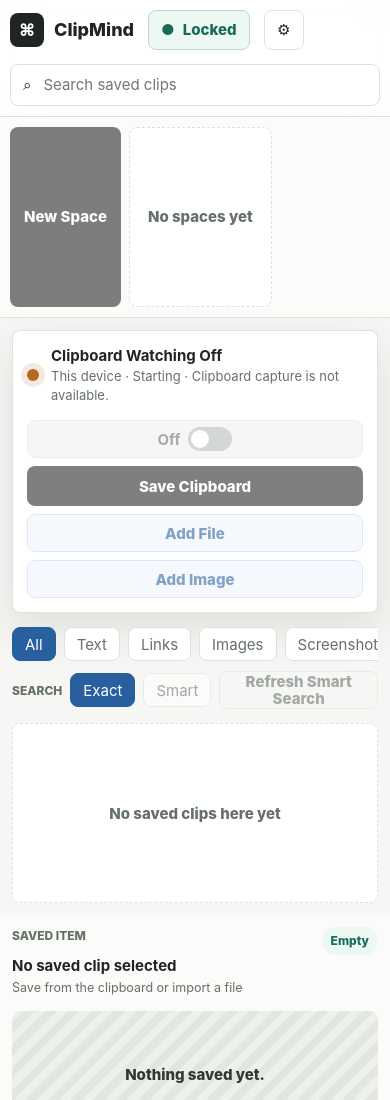
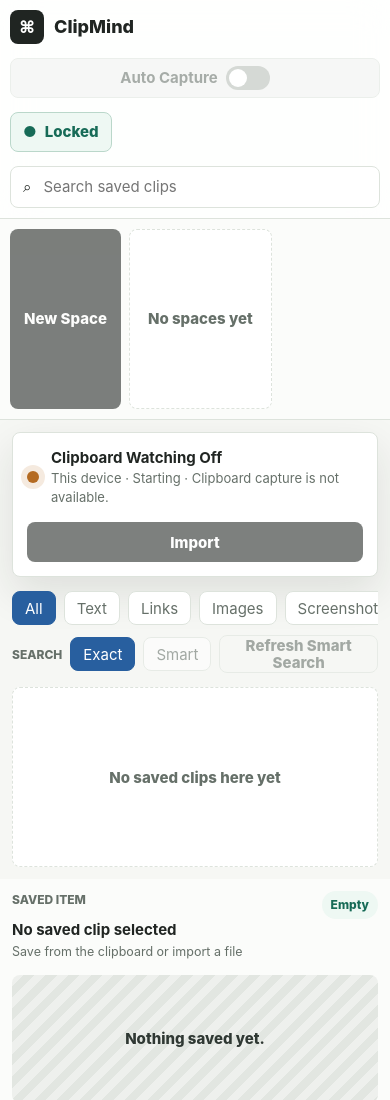
Before and after one commit to musk-hash-rats/ClipMind, a website built with Vite: page index.html in a window 390 px wide. Shown: the top 1100 px of the page. Built offline with nearby package versions, Linux system fonts and the light colour scheme.

Commit message:
Move capture control into top bar

```diff
--- a/src/main.ts
+++ b/src/main.ts
@@ -418,6 +418,13 @@
     binary += String.fromCharCode(...bytes.subarray(index, index + chunkSize));
   }
   return btoa(binary);
+};
+
+const getImportKind = (file: File): "file" | "screenshot" => {
+  const lowerName = file.name.toLowerCase();
+  const isPng = file.type === "image/png" || lowerName.endsWith(".png");
+
+  return isPng && lowerName.includes("screenshot") ? "screenshot" : "file";
 };
 
 const importFile = (file: File, importKind: "file" | "screenshot") => {
@@ -842,6 +849,10 @@
           <span class="brand-mark">⌘</span>
           <span>ClipMind</span>
         </div>
+        <button class="capture-toggle topbar-capture ${captureActive ? "" : "paused"}" type="button" data-action="toggle-capture" title="${escapeHtml(actionTitle)}" ${disabledAttr(protectedDisabled)}>
+          <span>Auto Capture</span>
+          <span class="switch" aria-hidden="true"></span>
+        </button>
         <label class="search" aria-label="Search saved clips">
           <span aria-hidden="true">⌕</span>
           <input data-action="search" value="${escapeHtml(state.searchQuery)}" placeholder="Search saved clips" />
@@ -850,7 +861,6 @@
           <span aria-hidden="true">●</span>
           ${escapeHtml(lockLabel)}
         </button>
-        <button class="icon-btn" type="button" title="Settings" aria-label="Settings" data-action="toggle-settings" ${disabledAttr(isBusy())}>⚙</button>
       </header>
 
       <aside class="sidebar" aria-label="Spaces">
@@ -869,16 +879,9 @@
             </div>
           </div>
           <div class="capture-actions">
-            <button class="capture-toggle" type="button" data-action="toggle-capture" title="${escapeHtml(actionTitle)}" ${disabledAttr(protectedDisabled)}>
-              <span>${captureActive ? "On" : "Off"}</span>
-              <span class="switch" aria-hidden="true"></span>
-            </button>
-            <button class="primary-action" type="button" data-action="capture-now" title="${escapeHtml(actionTitle)}" ${disabledAttr(protectedDisabled)}>Save Clipboard</button>
-            <button class="quiet-action" type="button" data-action="import-file" title="${escapeHtml(actionTitle)}" ${disabledAttr(protectedDisabled)}>Add File</button>
-            <button class="quiet-action" type="button" data-action="import-screenshot" title="${escapeHtml(actionTitle)}" ${disabledAttr(protectedDisabled)}>Add Image</button>
+            <button class="primary-action" type="button" data-action="import-file" title="${escapeHtml(actionTitle)}" ${disabledAttr(protectedDisabled)}>Import</button>
           </div>
           <input class="hidden-file-input" type="file" data-file-import="file" aria-hidden="true" tabindex="-1" />
-          <input class="hidden-file-input" type="file" accept="image/*" data-file-import="screenshot" aria-hidden="true" tabindex="-1" />
         </div>
 
         <div class="mode-row" aria-label="Clip filters">${renderFilters()}</div>
@@ -925,7 +928,6 @@
           <h2>Security Log</h2>
           ${renderAuditTrail()}
         </section>
-        ${renderSettings()}
       </aside>
       ${renderModal()}
     </main>
@@ -1223,26 +1225,6 @@
     return;
   }
 
-  if (actionButton?.dataset.action === "capture-now") {
-    if (!state.activeSessionId) {
-      setState({ statusNote: "native session unavailable" });
-      return;
-    }
-
-    void runNativeAction(
-      "capturing clipboard",
-      async () => {
-        const nativeState = await invokeNativeState("capture_clipboard", {
-          sessionId: state.activeSessionId,
-          masked: state.settings.maskByDefault
-        });
-        applyNativeState(nativeState, "clipboard captured");
-      },
-      "native capture unavailable"
-    );
-    return;
-  }
-
   if (actionButton?.dataset.action === "rebuild-semantic") {
     void runNativeAction(
       "rebuilding semantic index",
@@ -1255,14 +1237,13 @@
     return;
   }
 
-  if (actionButton?.dataset.action === "import-file" || actionButton?.dataset.action === "import-screenshot") {
+  if (actionButton?.dataset.action === "import-file") {
     if (isProtectedDisabled()) {
       setState({ statusNote: protectedTitle() });
       return;
     }
 
-    const importKind = actionButton.dataset.action === "import-screenshot" ? "screenshot" : "file";
-    app.querySelector<HTMLInputElement>(`[data-file-import='${importKind}']`)?.click();
+    app.querySelector<HTMLInputElement>("[data-file-import='file']")?.click();
     return;
   }
 
@@ -1432,7 +1413,7 @@
   if (!input || !importKind || !file) return;
 
   input.value = "";
-  importFile(file, importKind === "screenshot" ? "screenshot" : "file");
+  importFile(file, getImportKind(file));
 });
 
 app.addEventListener("dragover", (event) => {
@@ -1452,7 +1433,7 @@
     return;
   }
 
-  importFile(file, file.type.startsWith("image/") ? "screenshot" : "file");
+  importFile(file, getImportKind(file));
 });
 
 app.addEventListener("keydown", (event) => {
--- a/src/styles.css
+++ b/src/styles.css
@@ -65,7 +65,7 @@
 }
 
 .brand {
-  width: 196px;
+  flex: 0 0 auto;
   display: flex;
   align-items: center;
   gap: 10px;
@@ -310,7 +310,8 @@
   background: #b6bdb7;
 }
 
-.capture-bar.paused .switch::after {
+.capture-bar.paused .switch::after,
+.capture-toggle.paused .switch::after {
   transform: translateX(0);
 }
 
@@ -360,12 +361,30 @@
   white-space: nowrap;
 }
 
+.topbar-capture {
+  flex: 0 0 auto;
+  min-height: 40px;
+  color: var(--ink);
+  background: #eef8f3;
+  border-color: #bad7ca;
+}
+
+.topbar-capture.paused {
+  color: var(--muted);
+  background: #f0f2ef;
+  border-color: var(--line);
+}
+
+.topbar-capture.paused .switch {
+  background: #b6bdb7;
+}
+
 .capture-actions {
   display: flex;
   flex-wrap: wrap;
   justify-content: flex-end;
   gap: 8px;
-  max-width: 520px;
+  max-width: 180px;
 }
 
 .capture-actions .primary-action,
@@ -873,9 +892,18 @@
     width: auto;
   }
 
+  .topbar-capture {
+    order: 2;
+    flex: 1 1 auto;
+  }
+
   .search {
+    order: 4;
+    flex-basis: 100%;
+  }
+
+  .status-lock {
     order: 3;
-    flex-basis: 100%;
   }
 
   .sidebar {
@@ -930,12 +958,7 @@
   }
 
   .capture-actions {
-    display: grid;
-    grid-template-columns: repeat(2, minmax(0, 1fr));
-  }
-
-  .capture-toggle {
-    grid-column: 1 / -1;
+    display: block;
   }
 
   .clip {
```
